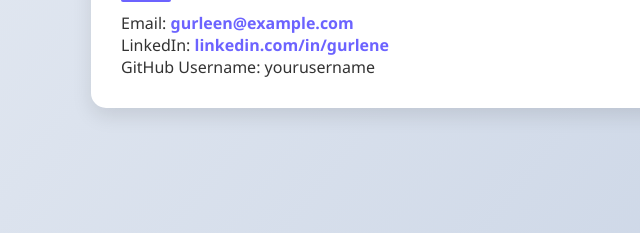
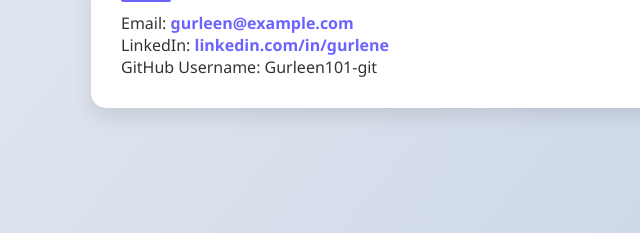
Before and after one commit to Gurleen101-git/college_portfolio, a plain HTML site: page index.html in a window 1280 px wide. Shown: the part 1283-1516 px from the top of the page, 69-709 px from the left. Drawn offline with Linux system fonts and the light colour scheme.

Commit message:
Update index.html

```diff
--- a/index.html
+++ b/index.html
@@ -190,7 +190,7 @@
       <h2>Contact Me</h2>
       <p>Email: <a href="mailto:gurleenkpt42@example.com">gurleen@example.com</a></p>
       <p>LinkedIn: <a href="www.linkedin.com/in/gurleen-kaur-b06a0029b" target="_blank">linkedin.com/in/gurlene</a></p>
-      <p>GitHub Username: yourusername</p>
+      <p>GitHub Username: Gurleen101-git</p>
     </section>
 
   </div>
```
